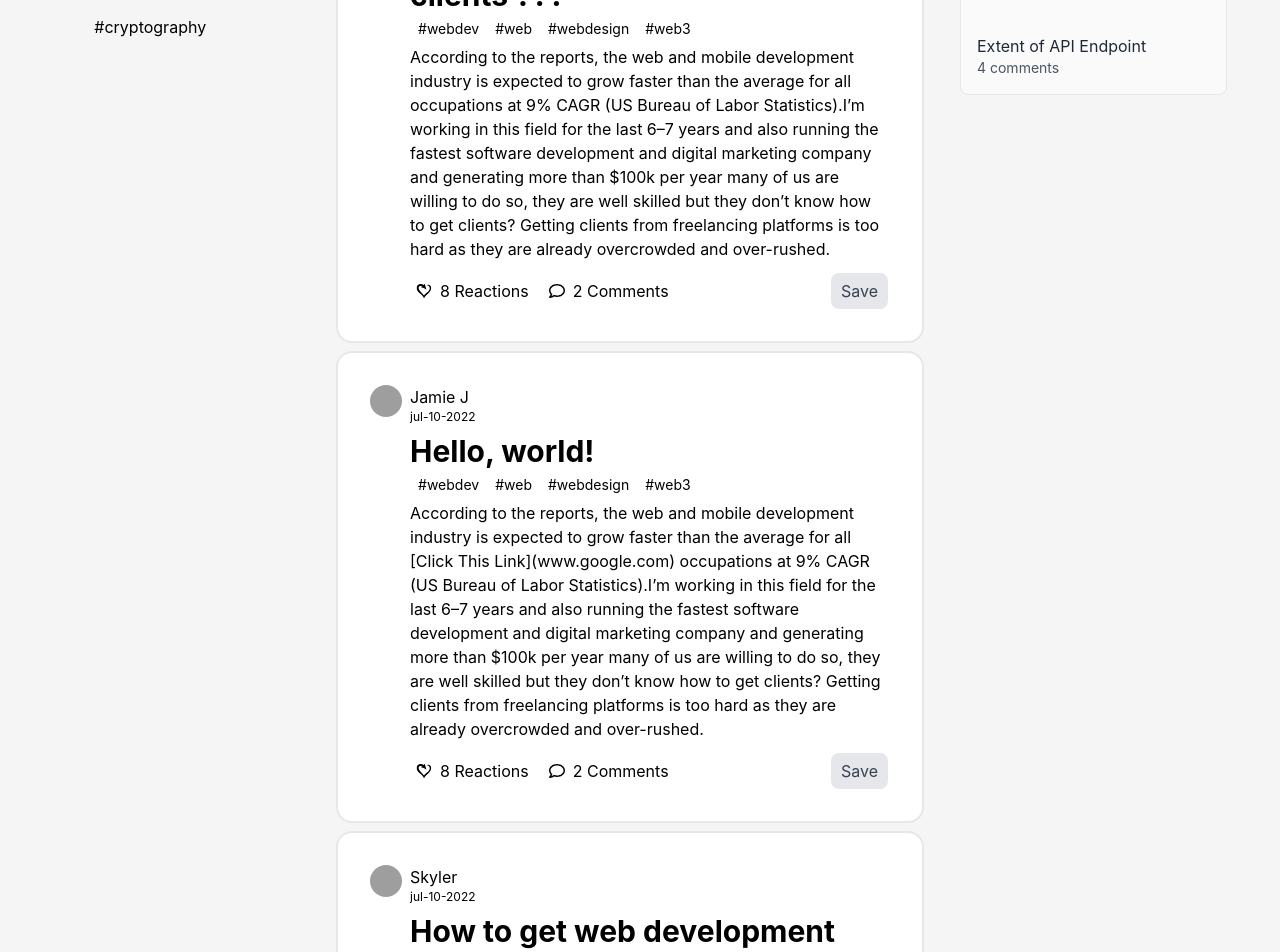
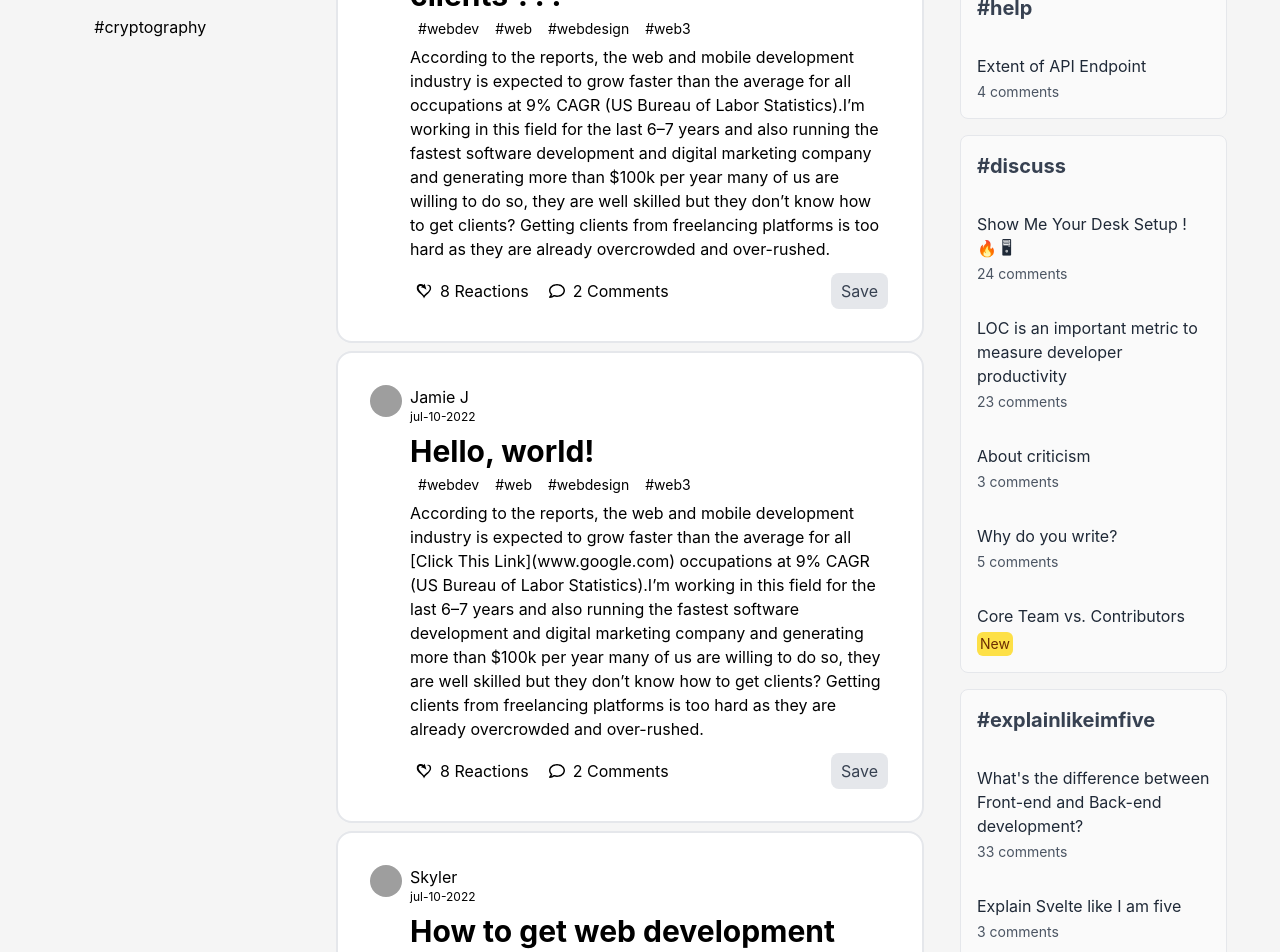
Before and after one commit to techbeeyt/devkarkhana-devto-clone, a React (Create React App) app: page / in a window 1280 px wide. Shown: the part 1060-2012 px from the top of the page. Built offline with nearby package versions, Linux system fonts and the light colour scheme; grey boxes are pictures that could not be loaded.

Commit message:
Right Bar done

```diff
--- /dev/null
+++ b/src/assets/database/rightBar.js
@@ -0,0 +1,162 @@
+export const hashItems = [
+  {
+    hash: "#help",
+    items: [
+      {
+        key: 1,
+        title: "Extent of API Endpoint",
+        category: "4 comments"
+      },
+    ]
+  },
+  {
+    hash: "#discuss",
+    items: [
+      {
+        key: 1,
+        title: "Show Me Your Desk Setup ! 🔥 🖥",
+        category: "24 comments"
+      },
+      {
+        key: 2,
+        title: "LOC is an important metric to measure developer productivity",
+        category: "23 comments"
+      },
+      {
+        key: 3,
+        title: "About criticism",
+        category: "3 comments"
+      },
+      {
+        key: 4,
+        title: "Why do you write?",
+        category: "5 comments"
+      },
+      {
+        key: 5,
+        title: "Core Team vs. Contributors",
+        category: "New"
+      },
+    ]
+  },
+  {
+    hash: "#explainlikeimfive",
+    items: [
+      {
+        key: 1,
+        title: "What's the difference between Front-end and Back-end development?",
+        category: "33 comments"
+      },
+      {
+        key: 2,
+        title: "Explain Svelte like I am five",
+        category: "3 comments"
+      },
+      {
+        key: 3,
+        title: "Explain Blockchain like I am Five",
+        category: "25 comments"
+      },
+      {
+        key: 4,
+        title: "Explain like I am five: API",
+        category: "9 comments"
+      },
+      {
+        key: 5,
+        title: "Explaining Markdown like you are five",
+        category: "New"
+      },
+    ]
+  },
+  {
+    hash: "#challenge",
+    items: [
+      {
+        key: 1,
+        title: "A Shifting Mindset",
+        category: "New"
+      },
+      {
+        key: 2,
+        title: "Static code analyzer vs developers. Here we go again",
+        category: "1 comments"
+      },
+      {
+        key: 3,
+        title: "Dear Manager of Managers (The Revised Version)",
+        category: "New"
+      },
+      {
+        key: 4,
+        title: "CSSBattle | #28 Cups & Balls",
+        category: "New"
+      },
+      {
+        key: 5,
+        title: "CSSBattle | #27 Lock Up",
+        category: "New"
+      },
+    ]
+  },
+  {
+    hash: "#meta",
+    items: [
+      {
+        key: 1,
+        title: "How to claim your Hacktoberfest completion badge",
+        category: "420 comments"
+      },
+      {
+        key: 2,
+        title: "Introducing our first original podcast: DevDiscuss",
+        category: "69 comments"
+      },
+      {
+        key: 3,
+        title: "Please Share, DON'T Teach.",
+        category: "1 comments"
+      },
+      {
+        key: 4,
+        title: "If you could add one feature to DEV, what would it be?",
+        category: "82 comments"
+      },
+      {
+        key: 5,
+        title: "18,000 followers AMA 🙀",
+        category: "18 comments"
+      },
+    ]
+  },
+  {
+    hash: "#watercooler",
+    items: [
+      {
+        key: 1,
+        title: "Show Me Your Desk Setup ! 🔥 🖥",
+        category: "24 comments"
+      },
+      {
+        key: 2,
+        title: "Why do you write?",
+        category: "5 comments"
+      },
+      {
+        key: 3,
+        title: "A question about developer product emails ",
+        category: "8 comments"
+      },
+      {
+        key: 4,
+        title: "Cancel This App Update, Dammit!",
+        category: "New"
+      },
+      {
+        key: 5,
+        title: "Drop Your Best Articles Here 👇 ",
+        category: "13 comments"
+      },
+    ]
+  },
+];
--- /dev/null
+++ b/src/components/RightSideBar/HashCards.jsx
@@ -0,0 +1,16 @@
+import React from 'react';
+import ListingItems from './ListingItems';
+
+const HashCards = ({ hashList }) => {
+  console.log(hashList);
+  return (
+    <div className='bg-[#fafafa] rounded-lg  mb-4 border-[1px] border-gray-200'>
+      <h1 className='hover:cursor-text p-4 text-xl font-bold text-gray-700'>{ hashList.hash}</h1>
+      {
+        hashList.items.map(item => { return <ListingItems key={item.key} item={item} /> })
+      }
+    </div>
+  );
+};
+
+export default HashCards;
--- a/src/components/RightSideBar/ListingItems.jsx
+++ b/src/components/RightSideBar/ListingItems.jsx
@@ -3,8 +3,11 @@ import React from 'react';
 const ListingItems = ({ item }) => {
   const { title, category } = item;
   return <div className='group flex flex-col p-4 hover:bg-white '>
-    <h1 className='text-gray-800 group-hover:text-blue-800'>{title}</h1>
-    <h2 className='text-gray-600 text-sm'>{category}</h2>
+    <h1 className='text-gray-800 group-hover:text-blue-800 mb-1'>{title}</h1>
+    {
+      category === "New" ? <span className="w-fit px-[3px] py-[2px] rounded-md text-[#6b2c03] text-sm bg-yellow-300">{category}</span>
+        : <p className="text-gray-600 text-sm ">{category}</p>
+    }
   </div>
 };
 
--- a/src/components/RightSideBar/RightSideBar.jsx
+++ b/src/components/RightSideBar/RightSideBar.jsx
@@ -1,5 +1,7 @@
 import React from 'react';
 import ListingItems from './ListingItems';
+import { hashItems } from '../../assets/database/rightBar';
+import HashCards from './HashCards';
 
 const RightSideBar = () => {
     const listingItems = [
@@ -51,12 +53,9 @@ const RightSideBar = () => {
                     <button className='w-full py-4 text-center tracking-normal text-gray-800 text-sm hover:text-blue-800 l'>Create a Listing</button>
                 </div>
             </div>
-            <div className='bg-[#fafafa] rounded-lg  mb-4 border-[1px] border-gray-200'>
-                <h1 className='hover:cursor-text p-4 text-xl font-bold text-gray-700'>#help</h1>
-                {
-                    <ListingItems item={{ title: "Extent of API Endpoint", category: "4 comments" }} />
-                }
-            </div>
+            {
+                hashItems.map(hashList => { return <HashCards key={hashList.title} hashList={hashList} /> })
+            }
         </div>
     );
 };
```
